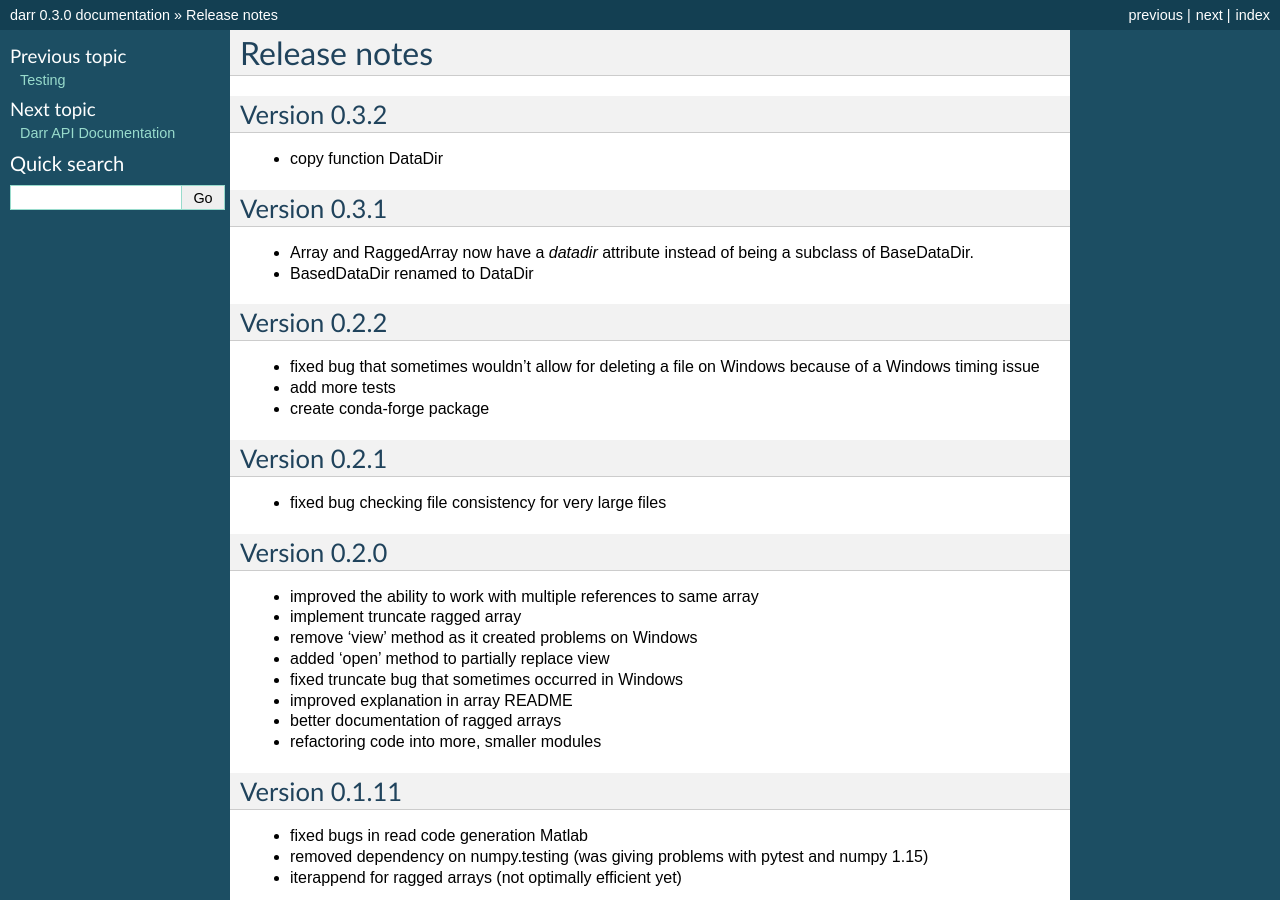
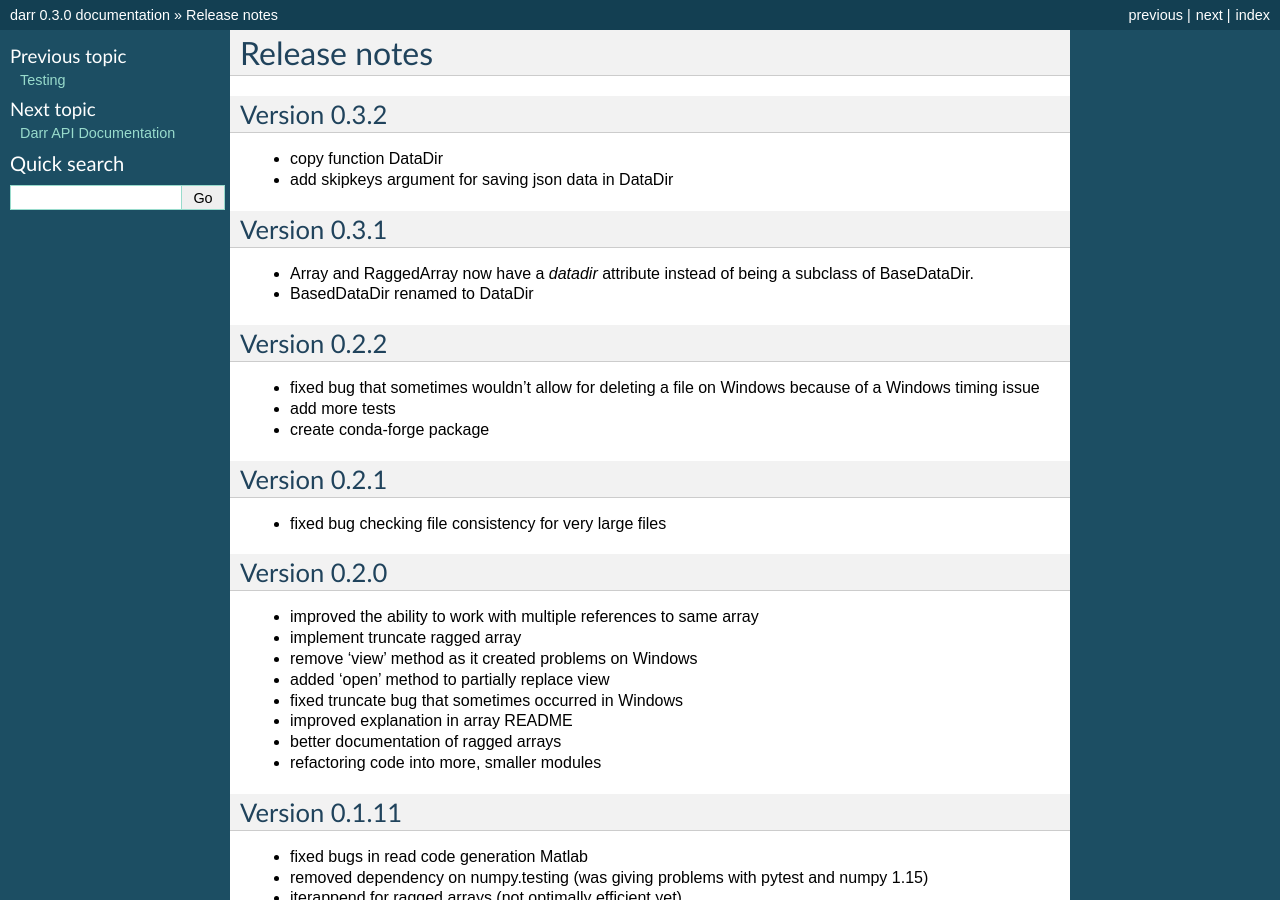
Before and after one commit to gbeckers/Darr, a Sphinx documentation site: the page built from docs/releasenotes.rst, in a window 1280 px wide and 900 px high. Built offline with Sphinx 7.4.7, drawn with Linux system fonts in a browser that asks for light colours.

Commit message:
add skipkeys argument for json

```diff
--- a/docs/releasenotes.rst
+++ b/docs/releasenotes.rst
@@ -4,6 +4,7 @@ Release notes
 Version 0.3.2
 -------------
 - copy function DataDir
+- add skipkeys argument for saving json data in DataDir
 
 
 Version 0.3.1
```
